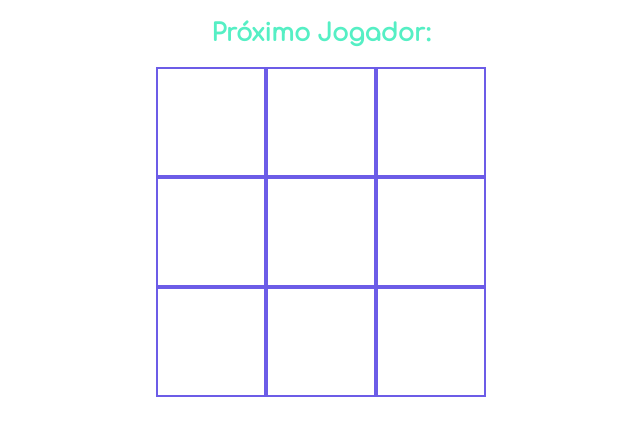
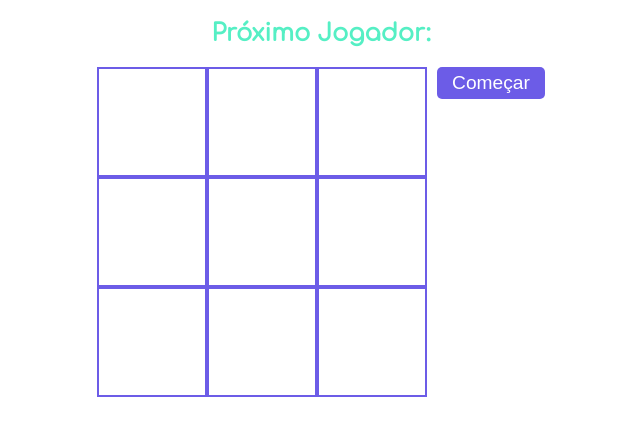
Before and after one commit to igorac/15-dias-react-CollabCode, a React (Create React App) app: page / in a window 1280 px wide. Shown: the top 436 px of the page, without its empty margins (319-959 px from the left). Built offline with nearby package versions, Linux system fonts and the light colour scheme.

Commit message:
Desafios do dia 5 React concluidos

```diff
--- a/src/components/Board/index.js
+++ b/src/components/Board/index.js
@@ -12,7 +12,7 @@ class Board extends Component {
 
       return <Square
               onClick={this.props.onClick}
-              // content={this.props.player}
+              content={this.props.player}
               key={index} />
 
     });
--- a/src/components/GameWrapper/index.js
+++ b/src/components/GameWrapper/index.js
@@ -1,8 +1,10 @@
 import React, { Component } from 'react';
 import NextPlayer from '../NextPlayer';
 import Board from '../Board';
+import Historico from '../Historico';
 
 import './style.css';
+
 
 class GameWrapper extends Component {
 
@@ -26,7 +28,10 @@ class GameWrapper extends Component {
     return (
       <main className="game-wrapper">
         <NextPlayer player={this.state.player} />
-        <Board onClick={this.handleClick} />
+        <div className="board-historico">
+          <Board onClick={this.handleClick} player={this.state.player}/>
+          <Historico />
+        </div>
       </main>
     );
   }
--- a/src/components/GameWrapper/style.css
+++ b/src/components/GameWrapper/style.css
@@ -1,3 +1,8 @@
 .game-wrapper {
     text-align: center;
 }
+
+.board-historico {
+    display: flex;
+    justify-content: center;
+}
--- /dev/null
+++ b/src/components/Historico/index.js
@@ -0,0 +1,13 @@
+import React from 'react';
+
+import './style.css';
+
+const Historico = () => {
+    return (
+        <div className="historico">
+            <button>Começar</button>
+        </div>
+    );
+}
+
+export default Historico;
--- /dev/null
+++ b/src/components/Historico/style.css
@@ -0,0 +1,13 @@
+.historico {
+    margin-left: 10px;
+}
+.historico button {
+    border: none;
+    outline: none;
+    background-color: #6c5ce7;
+    color: #fff;
+    padding: 5px 15px;
+    border-radius: 5px;
+    font-size: 1.2rem;
+    cursor: pointer;
+}
```
